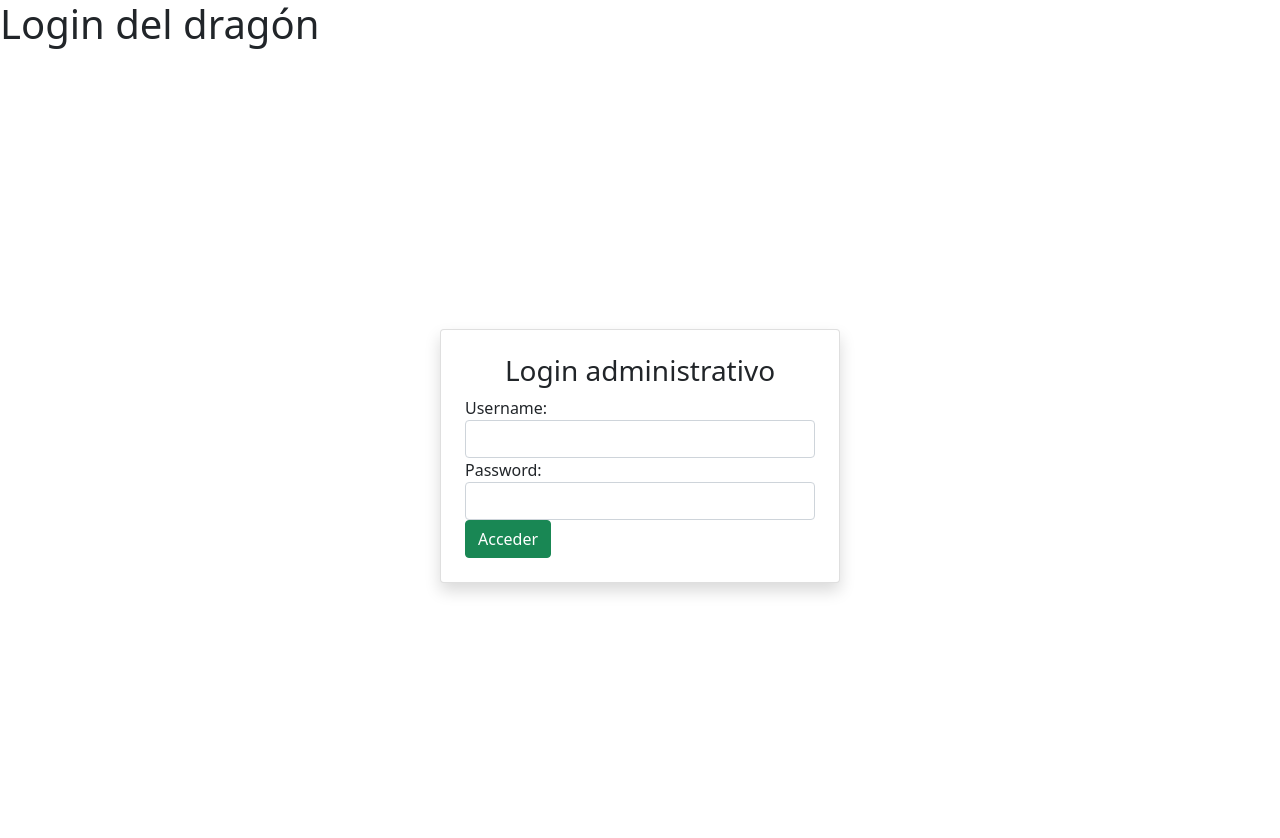
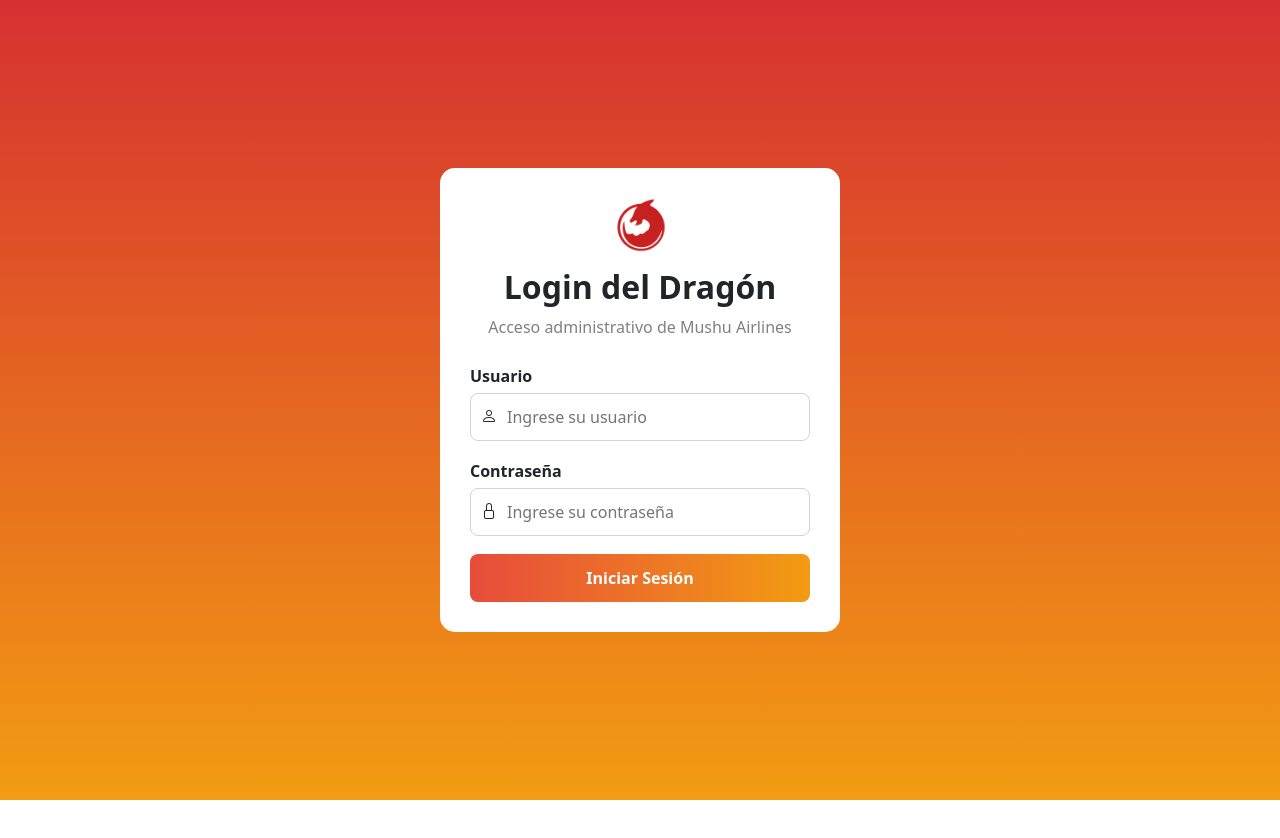
Before and after one commit to Camirgz/MushuAirlines, a Vue app in the folder frontend/: page /login in a window 1280 px wide. Shown: the top 838 px of the page. After the commit the page ends 800 px from the top, so only its background shows below. Built offline with nearby package versions, Linux system fonts and the light colour scheme.

Commit message:
changes on the login frontend to have a better appearance

```diff
--- a/frontend/src/components/LoginForm.vue
+++ b/frontend/src/components/LoginForm.vue
@@ -1,37 +1,40 @@
 <template>
-    <div>
-    <h1>Login del dragón</h1>
-        <div class="d-flex justify-content-center align-items-center vh-100">
-            <div class="card p-4 shadow" style="max-width: 400px; width: 100%">
-                <h3 class="text-center">Login administrativo</h3>
-                <form @submit.prevent="saveLogin">
-                    <div class="form-group">
-                        <label for="username">Username:</label>
+    <div class="login-page">
+        <div class="login-card">
+            <div class="login-icon">
+                <img src="@/assets/logo.png" alt="logo" width="55" height="55" />
+            </div>
+            <h2 class="login-title">Login del Dragón</h2>
+            <p class="login-subtitle">Acceso administrativo de Mushu Airlines</p>
+            <form @submit.prevent="saveLogin">
+                <div class="input-group-custom">
+                    <label>Usuario</label>
+                    <div class="input-box">
+                        <i class="bi bi-person"></i>
                         <input
                         v-model="form.username"
-                        type="username"
-                        id="username"
-                        class="form-control"
+                        type="text"
+                        placeholder="Ingrese su usuario"
                         required
                         />
                     </div>
-                    <div class="form-group">
-                        <label for="password">Password:</label>
+                </div>
+                <div class="input-group-custom">
+                    <label>Contraseña</label>
+                    <div class="input-box">
+                        <i class="bi bi-lock"></i>
                         <input
                         v-model="form.password"
                         type="password"
-                        id="password"
-                        class="form-control"
+                        placeholder="Ingrese su contraseña"
                         required
                         />
                     </div>
-                    <div>
-                        <button type="submit" class="btn btn-success btn-block">
-                            Acceder
-                        </button>
-                    </div>
-                </form>
-            </div>
+                </div>
+                <button type="submit" class="login-btn">
+                    Iniciar Sesión
+                </button>
+            </form>
         </div>
     </div>
 </template>
@@ -68,6 +71,70 @@ export default {
 };
 </script>
 
-<style>
+<style scoped>
+.login-page{
+  min-height: 100vh;
+  background: linear-gradient(#d63031, #f39c12);
+  display: flex;
+  justify-content: center;
+  align-items: center;
+}
+
+.login-card{
+  background: white;
+  width: 400px;
+  padding: 30px;
+  border-radius: 15px;
+}
+
+.login-icon{
+  text-align: center;
+  margin-bottom: 15px;
+}
+
+.login-title{
+  text-align: center;
+  font-weight: bold;
+}
+
+.login-subtitle{
+  text-align: center;
+  color: gray;
+  margin-bottom: 25px;
+}
+
+.input-group-custom{
+  margin-bottom: 18px;
+}
+
+.input-group-custom label{
+  display: block;
+  margin-bottom: 5px;
+  font-weight: bold;
+}
+
+.input-box{
+  border: 1px solid lightgray;
+  border-radius: 8px;
+  padding: 10px;
+  display: flex;
+  gap: 8px;
+}
+
+.input-box input{
+  border: none;
+  outline: none;
+  width: 100%;
+}
+
+.login-btn{
+  width: 100%;
+  padding: 12px;
+  border: none;
+  border-radius: 8px;
+  background: linear-gradient(to right, #e74c3c, #f39c12);
+  color: white;
+  font-weight: bold;
+}
 
 </style>
```
